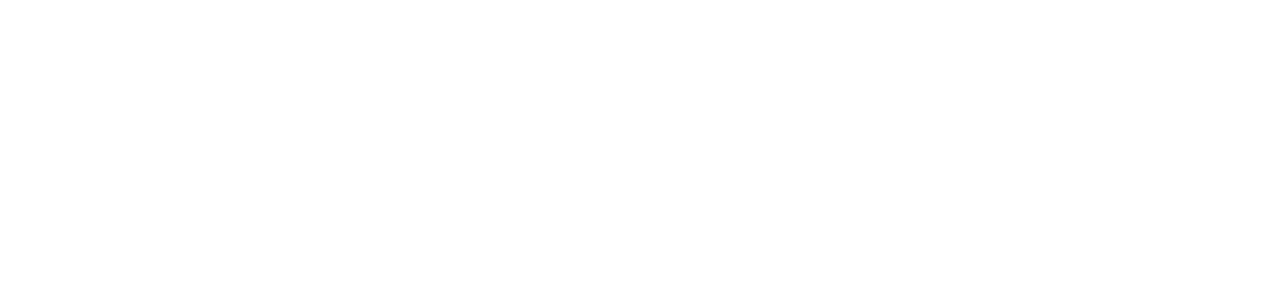
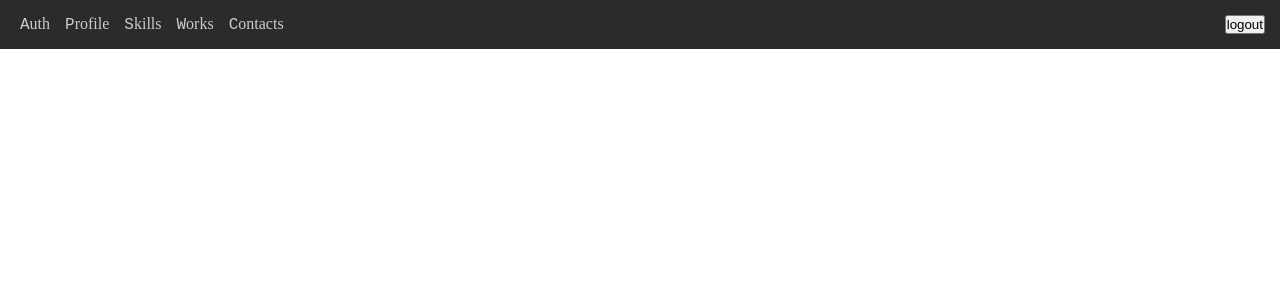
Before and after one commit to AlienNT/webfolio-panel, a Vue app: page / in a window 1280 px wide. Before the commit this address had no page. Shown: the top 300 px of the page. Built offline with nearby package versions, Linux system fonts and the light colour scheme.

Commit message:
update(main): add header, main & footer components to App.vue

```diff
--- a/src/App.vue
+++ b/src/App.vue
@@ -1,8 +1,11 @@
 <script setup lang="ts">
+import TheHeader from '@/components/TheHeader.vue'
+import TheMain from '@/components/TheMain.vue'
+import TheFooter from '@/components/TheFooter.vue'
 </script>
 
 <template>
+  <TheHeader />
+  <TheMain />
+  <TheFooter />
 </template>
-
-<style scoped>
-</style>
```
